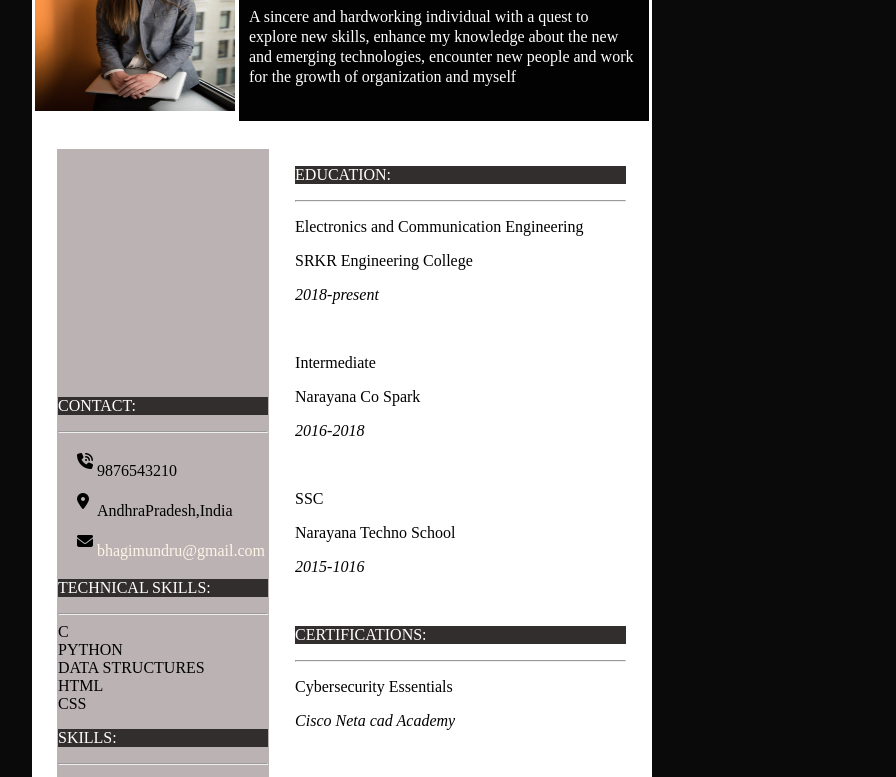
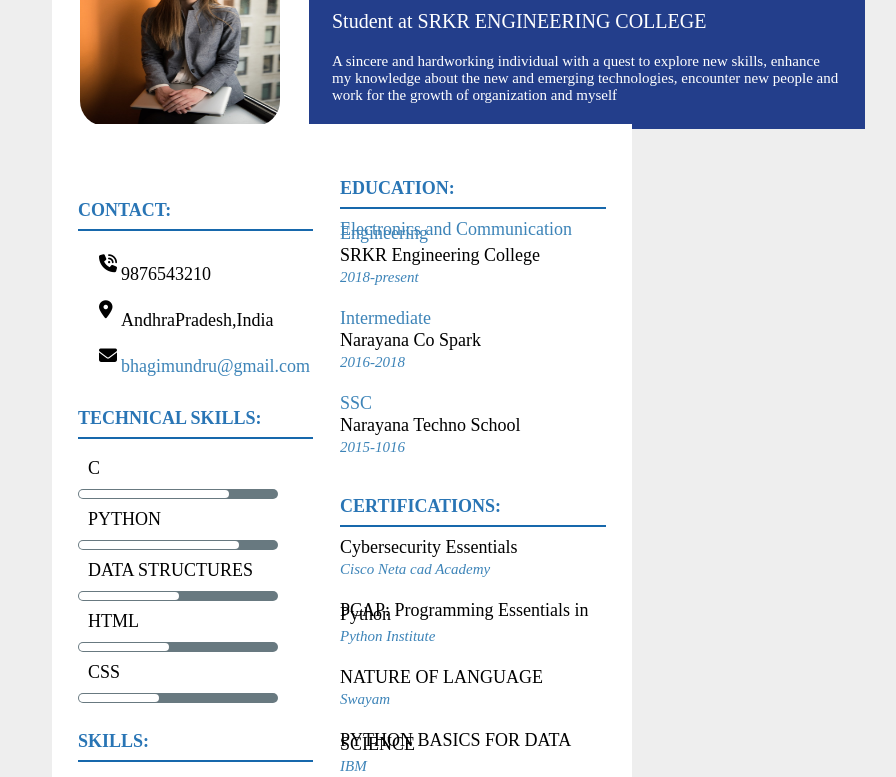
Before and after one commit to Bhagimundru/Resume, a plain HTML site: page index.html in a window 1280 px wide. Shown: the part 110-887 px from the top of the page, without its empty margins (298-1194 px from the left). Drawn offline with Linux system fonts and the light colour scheme.

Commit message:
Update newresu.css

```diff
--- a/newresu.css
+++ b/newresu.css
@@ -1,30 +1,81 @@
 body{
-    background-color: rgb(10, 10, 10);
-    margin-left: 330px;
-    margin-right:330px;
+    background-color:#EEE;
+    margin-left: 350px;
+    margin-right:350px;
     padding:0px;
+    font-size:18px;
 }
 .personaldetails{
-    padding:10px;
-    line-height:20px;
-    background-color:rgb(2, 2, 2);
+    padding:3px;
+    background-color:#233e8b;
+    font-size:20px;
     min-height:200px;
+    width:550px;
     color: white;
+}
+.objective{
+    font-size:15px;
+    margin:20px;
+}
+hr.line{
+    border: 0.5px solid #1768ac;
+}
+.black{
+    height:10px;
+    width:200px;
+    border-radius: 10px;
+    background-color:#687980;
+}
+.white{
+    position:relative;
+    top:1px;
+    left:0.5px;
+    background-color:white;
+    height:8px;
+    border-radius:8px;
+}
+.noo{
+    text-decoration: None;
 }
 .mail{
     text-decoration:none;
-    color:oldlace;
+    color:#3d84b8;
 }
-/*.fillbg{
-    background-color: rgb(164, 164, 230);
-}*/
+.propic{
+    border-radius: 50px;
+    border:25px;
+    padding:25px;
+    background-color: #fff;
+}
 .whitebg{
+    position:relative;
+    bottom:30px;
     background-color: white;
 }
 .fillbg1{
-    background-color: rgb(51, 46, 46);
-    color:white;
+    color:#2975B5;
+    font-weight: bold;
+    position:relative;
+    top:10px;
 }
 .grayfill{
-    background-color: rgb(187, 179, 179);
+    text-decoration: None;
+    width:30%;
 }
+.techno{
+    padding:10px;
+}
+.nospace{
+    margin-bottom: 0px;
+}
+.educate{
+color:#3d84b8;
+font-weight:500;
+}
+.lesssize{
+    color:#3d84b8;
+    font-size:15px;
+}
+.nopadding{
+    line-height:4px;
+}
```
